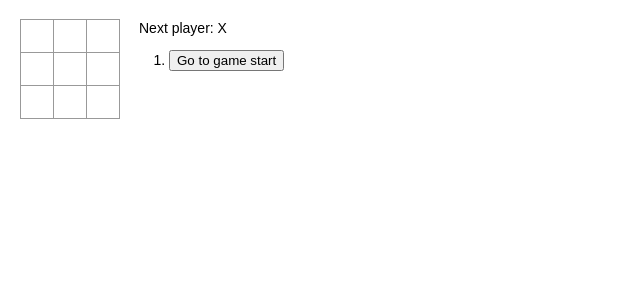
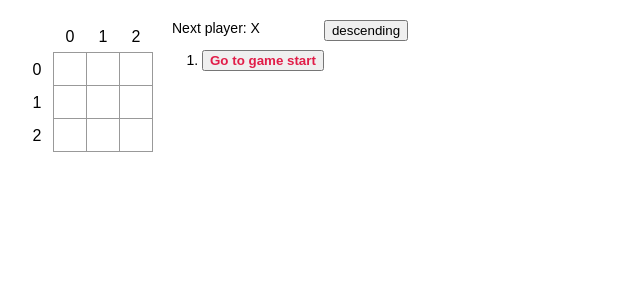
Before and after one commit to YisenFE/react-typescript-start, a React app: page / in a window 1280 px wide. Shown: the top 300 px of the page, without its empty margins (0-640 px from the left). Built offline with nearby package versions, Linux system fonts and the light colour scheme.

Commit message:
起步教程-总结

```diff
--- a/public/index.html
+++ b/public/index.html
@@ -9,7 +9,7 @@
 </head>
 
 <body>
-  <div id="root1"></div>
+  <div id="root1" tabindex="1"></div>
   <noscript>
     You need to enable JavaScript to run this app.
   </noscript>
--- a/src/01.tutorial/App.tsx
+++ b/src/01.tutorial/App.tsx
@@ -4,13 +4,18 @@ type SquaresItemValue = 'X' | 'O' | number | null;
 
 type SquareProps = {
     value: SquaresItemValue;
+    highlight: boolean;
     onClick: () => void;
 };
 
-function Square(props: SquareProps): JSX.Element {
+function Square({ value, highlight, onClick }: SquareProps): JSX.Element {
+    let className = 'square';
+    if (highlight) {
+        className += ' text-rose-600';
+    }
     return (
-        <button className="square" onClick={props.onClick}>
-            {props.value}
+        <button className={className} onClick={onClick}>
+            {value}
         </button>
     );
 }
@@ -26,122 +31,152 @@ function Square(props: SquareProps): JSX.Element {
 
 type BoardProps = {
     squares: Array<SquaresItemValue>;
+    line?: number[];
     onClick: (i: number) => void;
 };
 type BoardState = {
     squares: Array<SquaresItemValue>;
     xIsNext: boolean;
-}
+};
 
 class Board extends React.Component<BoardProps, BoardState> {
     renderSquare(i: number) {
+        const { squares, line } = this.props;
+        const highlight = Boolean(line && line.includes(i));
+        return <Square key={i} value={squares[i]} highlight={highlight} onClick={() => this.props.onClick(i)} />;
+    }
+    renderSquareCoordinate(i?: number) {
         return (
-            <Square
-                value={this.props.squares[i]}
-                onClick={() => this.props.onClick(i)}
-            />
-        )
+            <button key={i} className="square-coordinate">
+                {i}
+            </button>
+        );
     }
 
     render() {
+        const arr = [0, 1, 2];
         return (
             <div>
-                <div className="board-row">
-                    {this.renderSquare(0)}
-                    {this.renderSquare(1)}
-                    {this.renderSquare(2)}
-                </div>
-                <div className="board-row">
-                    {this.renderSquare(3)}
-                    {this.renderSquare(4)}
-                    {this.renderSquare(5)}
-                </div>
-                <div className="board-row">
-                    {this.renderSquare(6)}
-                    {this.renderSquare(7)}
-                    {this.renderSquare(8)}
-                </div>
+                {this.renderSquareCoordinate()}
+                {arr.map(colIndex => this.renderSquareCoordinate(colIndex))}
+                {arr.map(rowIndex => {
+                    return (
+                        <div className="board-row" key={rowIndex}>
+                            {this.renderSquareCoordinate(rowIndex)}
+                            {arr.map(colIndex => this.renderSquare(colIndex + rowIndex * arr.length))}
+                        </div>
+                    );
+                })}
             </div>
         );
     }
 }
 
+enum SortMode {
+    descending,
+    ascending,
+}
 type GameState = {
-    history: Array<{squares: SquaresItemValue[]}>;
+    history: Array<{
+        squares: SquaresItemValue[];
+        coordinate?: Coordinate;
+    }>;
     xIsNext: boolean;
     stepNumber: number;
-}
+    /** @default 'descending' */
+    sortMode: SortMode;
+    line?: number[];
+};
 class Game extends React.Component<{}, GameState> {
     constructor(props: {}) {
         super(props);
         this.state = {
-            history: [{
-                squares: Array(9).fill(null)
-            }],
+            history: [
+                {
+                    squares: Array(9).fill(null),
+                },
+            ],
             xIsNext: true,
             stepNumber: 0,
-        }
+            sortMode: SortMode.descending, // 默认降序
+        };
     }
 
     handleClick(i: number) {
         const history = this.state.history.slice(0, this.state.stepNumber + 1);
         const current = history[history.length - 1];
         const squares = current.squares.slice();
-        console.log(squares, calculateWinner(squares))
-        if (calculateWinner(squares) || squares[i]) {
+
+        if (calculateWinner(squares).winner || squares[i]) {
             return;
         }
+
         squares[i] = this.state.xIsNext ? 'X' : 'O';
         this.setState({
-            history: history.concat([{
-                squares: squares,
-            }]),
+            history: history.concat([
+                {
+                    squares: squares,
+                    coordinate: getCoordinate(i),
+                },
+            ]),
             xIsNext: !this.state.xIsNext,
             stepNumber: history.length,
         });
     }
 
-    jumpTo(step: number) {
+    jumpTo(step: number, e: React.MouseEvent) {
         this.setState({
             stepNumber: step,
-            xIsNext: (step % 2) === 0
+            xIsNext: step % 2 === 0,
         });
     }
 
     render() {
         const history = this.state.history;
         const current = history[this.state.stepNumber];
-        const winner = calculateWinner(current.squares);
+        const { winner, line } = calculateWinner(current.squares);
+        const JSXElmMoves = history.map((step, move) => {
+            let desc = move ? 'Go to move #' + move : 'Go to game start';
 
-        const moves = history.map((step, move) => {
-            const desc = move ?
-                'Go to move #' + move :
-                'Go to game start';
+            if (step.coordinate) {
+                desc += `  ${step.coordinate}`;
+            }
             return (
                 <li key={move}>
-                    <button onClick={() => this.jumpTo(move)}>{desc}</button>
+                    <button
+                        className={move === this.state.stepNumber ? 'font-black text-rose-600' : undefined}
+                        onClick={e => this.jumpTo(move, e)}
+                    >
+                        {desc}
+                    </button>
                 </li>
-            )
-        })
+            );
+        });
+
+        console.log(JSXElmMoves);
 
         let status: string;
         if (winner) {
             status = 'Winner: ' + winner;
+        } else if (history.length <= 9) {
+            status = 'Next player: ' + (this.state.xIsNext ? 'X' : 'O');
         } else {
-            status = 'Next player: ' + (this.state.xIsNext ? 'X' : 'O');
+            status = '平局';
         }
 
         return (
             <div className="game">
                 <div className="game-board">
-                    <Board
-                        squares={current.squares}
-                        onClick={(i) => this.handleClick(i)}
-                    />
+                    <Board squares={current.squares} line={line} onClick={i => this.handleClick(i)} />
                 </div>
                 <div className="game-info">
                     <div>{status}</div>
-                    <ol>{moves}</ol>
+                    <ol>{this.state.sortMode === SortMode.descending ? JSXElmMoves : JSXElmMoves.reverse()}</ol>
+                </div>
+                <div className="sort-mode">
+                    <button onClick={() => this.setState({ sortMode: getNextSortMode(this.state.sortMode) })}>
+                        {SortMode[this.state.sortMode]}
+                    </button>
                 </div>
             </div>
         );
@@ -162,10 +197,26 @@ function calculateWinner(squares: BoardState['squares']) {
     for (let i = 0; i < lines.length; i++) {
         const [a, b, c] = lines[i];
         if (squares[a] && squares[a] === squares[b] && squares[a] === squares[c]) {
-            return squares[a];
+            return {
+                winner: squares[a],
+                line: [a, b, c],
+            };
         }
     }
-    return null;
+    return {};
+}
+
+// https://www.typescriptlang.org/docs/handbook/2/template-literal-types.html
+type Coordinate = `(${number}, ${number})`;
+function getCoordinate(i: number): Coordinate {
+    const x = i % 3;
+    const y = (i / 3) >> 0;
+    return `(${x}, ${y})`;
+}
+
+function getNextSortMode(sortMode: SortMode): SortMode {
+    const len = 2;
+    return (sortMode + 1) % len;
 }
 
 export default Game;
--- a/src/01.tutorial/index.scss
+++ b/src/01.tutorial/css/index.scss
@@ -1,3 +1,5 @@
+@import url('./tailwindcss.scss');
+
 body {
     font: 14px 'Century Gothic', Futura, sans-serif;
     margin: 20px;
@@ -31,6 +33,24 @@ ul {
     padding: 0;
     text-align: center;
     width: 34px;
+    cursor: pointer;
+    &:hover {
+        background-color: rgb(232, 232, 232);
+    }
+}
+
+.square-coordinate {
+    background: #fff;
+    border: 1px solid #fff;
+    float: left;
+    font-size: 16px;
+    line-height: 34px;
+    height: 34px;
+    margin-right: -1px;
+    margin-top: -1px;
+    padding: 0;
+    text-align: center;
+    width: 34px;
 }
 
 .square:focus {
--- /dev/null
+++ b/src/01.tutorial/css/tailwindcss.scss
@@ -0,0 +1,15 @@
+/*
+ * Font Weight
+ * https://tailwindcss.com/docs/font-weight
+ */
+.font-black {
+    font-weight: 900;
+}
+
+/*
+ * Text color
+ * https://tailwindcss.com/docs/text-color
+ */
+.text-rose-600 {
+    color: rgb(225 29 72);
+}
--- a/src/01.tutorial/index.tsx
+++ b/src/01.tutorial/index.tsx
@@ -1,6 +1,6 @@
 import React from 'react';
 import ReactDOM from 'react-dom';
-import './index.scss';
+import './css/index.scss';
 
 import App from './App';
 
@@ -11,7 +11,7 @@ export function renderDOM(root: Element) {
         <React.StrictMode>
             <App />
         </React.StrictMode>,
-        root
+        root,
     );
 }
 
```
Also changed, not shown: .prettierrc.js (added), .prettierrc.json (deleted), src/01.tutorial/README.md (added), 2 other files (tests, documents, lock files or other folders).
